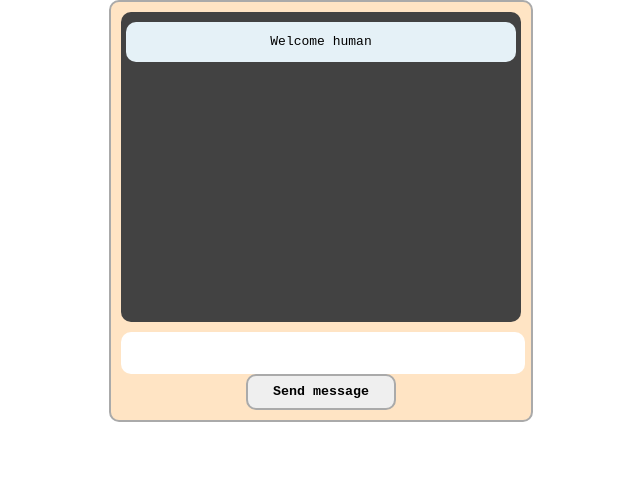
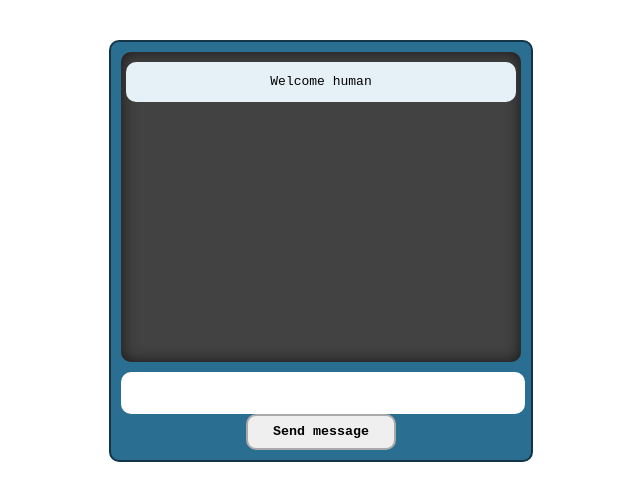
Before and after one commit to janfarbiak/Rpsnodetutorial, a plain HTML site: page client/index.html in a window 1280 px wide. Shown: the whole page, without its empty margins (319-959 px from the left). Drawn offline with nearby package versions, Linux system fonts and the light colour scheme; no server answers.

Commit message:
design blue chat

```diff
--- a/client/src/client.js
+++ b/client/src/client.js
@@ -8,10 +8,13 @@ window.addEventListener('unload', () => {
 const writeEvent = (text) => {
     const parent = document.querySelector('#events');
 
+
+
     const el = document.createElement('li');
     el.innerHTML = text;
 
     parent.appendChild(el);
+    parent.scrollTop = parent.scrollHeight;
 };
 
 const onFormSubmitted = (e) => {
--- a/client/styles/main.css
+++ b/client/styles/main.css
@@ -1,6 +1,7 @@
 body, html {
     margin: auto;
     text-align: center;
+    padding: 20px;
     font-family: monospace;
 }
 
@@ -9,12 +10,12 @@ li,ul {
 }
 
 .rps-wrapper {
-    background-color: bisque;
+    background-color: rgb(42, 110, 146);
     width: 400px;
     margin: auto;
     border-radius: 10px;
     padding: 10px;
-    border: 2px solid rgb(170, 170, 170);
+    border: 2px solid rgb(20, 53, 71);
 }
 
 ::-webkit-scrollbar {
@@ -29,6 +30,7 @@ li,ul {
     margin: auto;
     padding: 5px;
     overflow-y: auto;
+    box-shadow: inset 0 0 15px rgb(23, 23, 23);
 }
 
 #events li {
```
